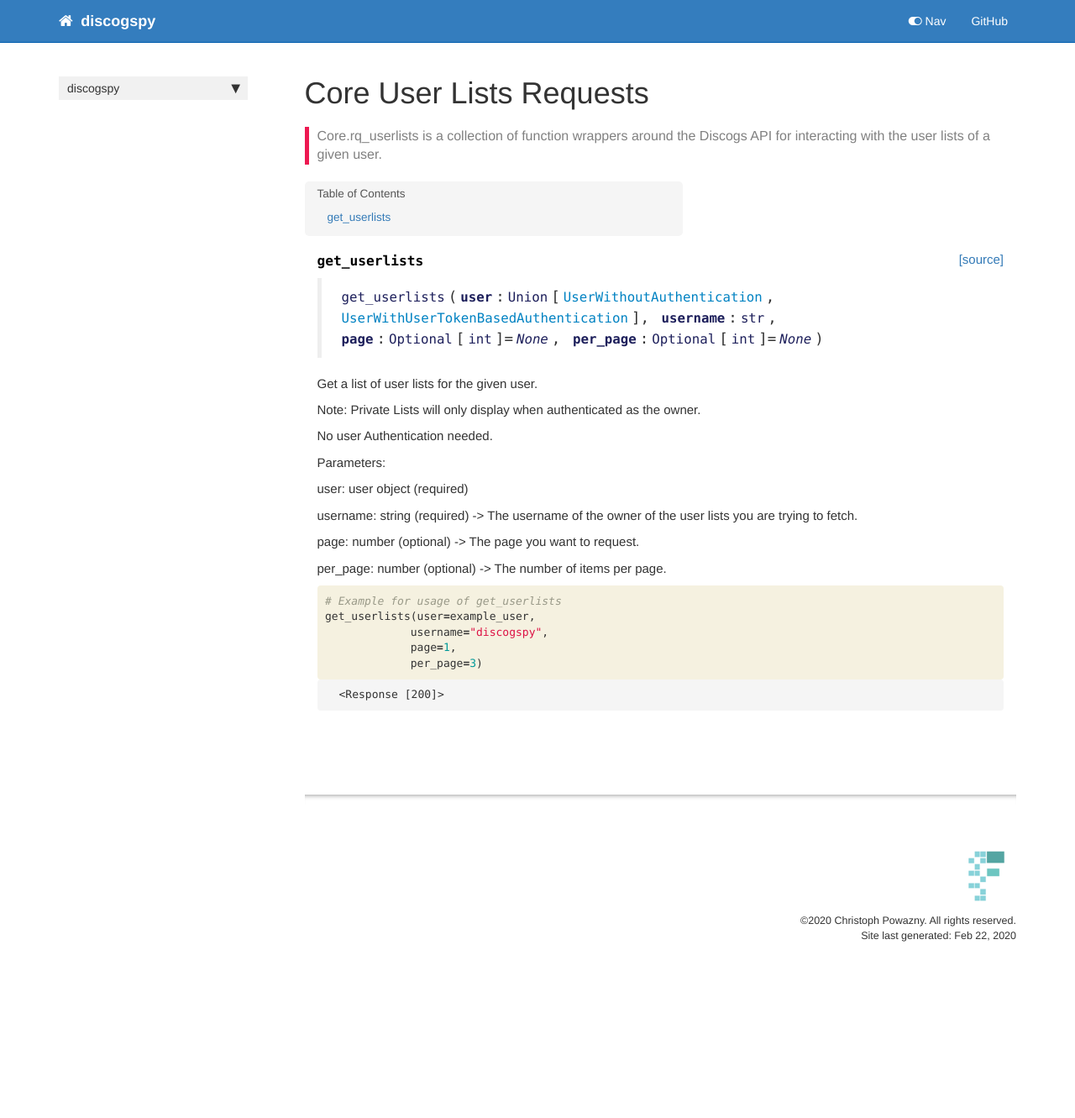
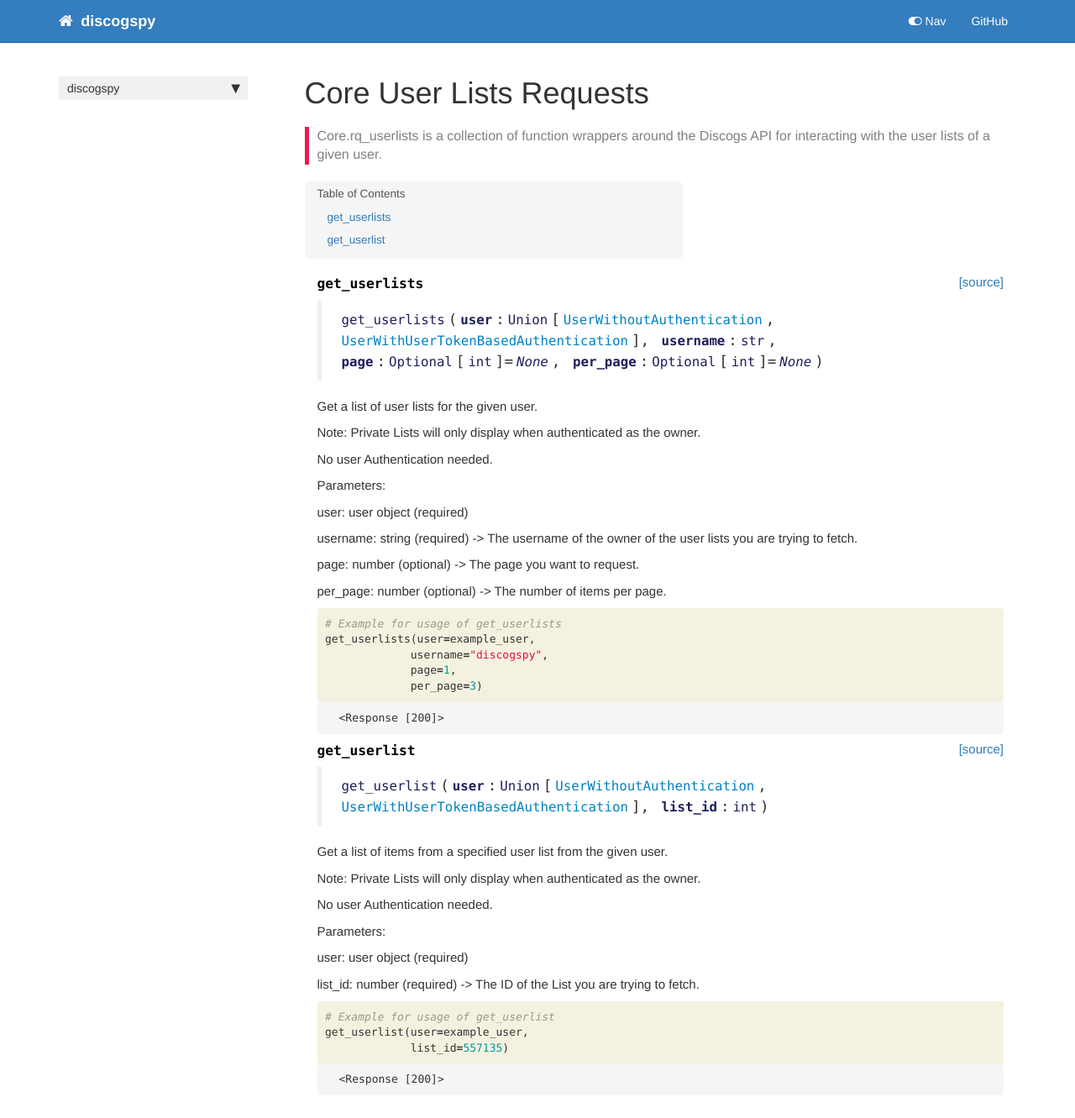
Before and after one commit to cpow-89/discogspy, a Jekyll site: the page built from docs/core.rq_userlists.html, in a window 1280 px wide and 1400 px high. Shown: the top 1331 px of the window at 84% size. Built offline with Jekyll 4.4.1, drawn with Linux system fonts in a browser that asks for light colours; nearby versions of some CDN libraries; comment, search, counter and statistics services are not loaded.

Commit message:
add get_userlist request

```diff
--- a/discogspy/__init__.py
+++ b/discogspy/__init__.py
@@ -1,2 +1,2 @@
 from .core import *
-__version__ = "0.5.0"
+__version__ = "0.6.0"
--- a/discogspy/_nbdev.py
+++ b/discogspy/_nbdev.py
@@ -16,6 +16,7 @@ index = {"BASE_URL": "00_core.constants.ipynb",
          "INVENTORY_URL": "00_core.constants.ipynb",
          "INVENTORY_EXPORT_URL": "00_core.constants.ipynb",
          "INVENTORY_UPLOAD_URL": "00_core.constants.ipynb",
+         "LISTS_URL": "00_core.constants.ipynb",
          "CurrAbbr": "00_core.constants.ipynb",
          "SortOptionsMaster": "00_core.constants.ipynb",
          "SortOptionsArtist": "00_core.constants.ipynb",
@@ -84,7 +85,8 @@ index = {"BASE_URL": "00_core.constants.ipynb",
          "change_notes_of_a_release_from_wantlist": "07_core.rq_wantlist.ipynb",
          "change_rating_of_a_release_from_wantlist": "07_core.rq_wantlist.ipynb",
          "delete_release_from_wantlist": "07_core.rq_wantlist.ipynb",
-         "get_userlists": "08_core.rq_userlists.ipynb"}
+         "get_userlists": "08_core.rq_userlists.ipynb",
+         "get_userlist": "08_core.rq_userlists.ipynb"}
 
 modules = ["core/constants.py",
            "core/discogs_user.py",
--- a/docs/core.constants.html
+++ b/docs/core.constants.html
@@ -51,6 +51,7 @@ summary: "Constants"
 <span class="n">INVENTORY_URL</span> <span class="o">=</span> <span class="sa">f</span><span class="s2">&quot;</span><span class="si">{BASE_URL}</span><span class="s2">/inventory&quot;</span>
 <span class="n">INVENTORY_EXPORT_URL</span> <span class="o">=</span> <span class="sa">f</span><span class="s2">&quot;</span><span class="si">{INVENTORY_URL}</span><span class="s2">/export&quot;</span>
 <span class="n">INVENTORY_UPLOAD_URL</span> <span class="o">=</span> <span class="sa">f</span><span class="s2">&quot;</span><span class="si">{INVENTORY_URL}</span><span class="s2">/upload&quot;</span>
+<span class="n">LISTS_URL</span> <span class="o">=</span> <span class="sa">f</span><span class="s2">&quot;</span><span class="si">{BASE_URL}</span><span class="s2">/lists&quot;</span>
 </pre></div>
 
     </div>
--- a/docs/core.rq_userlists.html
+++ b/docs/core.rq_userlists.html
@@ -93,5 +93,66 @@ summary: "Core.rq_userlists is a collection of function wrappers around the Disc
 </div>
 
 </div>
+<div class="cell border-box-sizing code_cell rendered">
+
+</div>
+<div class="cell border-box-sizing code_cell rendered">
+
+<div class="output_wrapper">
+<div class="output">
+
+<div class="output_area">
+
+
+<div class="output_markdown rendered_html output_subarea ">
+<h4 id="get_userlist" class="doc_header"><code>get_userlist</code><a href="https://github.com/cpow-89/discogspy/tree/master/discogspy/core/rq_userlists.py#L54" class="source_link" style="float:right">[source]</a></h4><blockquote><p><code>get_userlist</code>(<strong><code>user</code></strong>:<code>Union</code>[<a href="/discogspy/core.discogs_user#UserWithoutAuthentication"><code>UserWithoutAuthentication</code></a>, <a href="/discogspy/core.discogs_user#UserWithUserTokenBasedAuthentication"><code>UserWithUserTokenBasedAuthentication</code></a>], <strong><code>list_id</code></strong>:<code>int</code>)</p>
+</blockquote>
+<p>Get a list of items from a specified user list from the given user.</p>
+<p>Note: Private Lists will only display when authenticated as the owner.</p>
+<p>No user Authentication needed.</p>
+<p>Parameters:</p>
+<p>user: user object (required)</p>
+<p>list_id: number (required)
+    -&gt; The ID of the List you are trying to fetch.</p>
+
+</div>
+
+</div>
+
+</div>
+</div>
+
+</div>
+<div class="cell border-box-sizing code_cell rendered">
+<div class="input">
+
+<div class="inner_cell">
+    <div class="input_area">
+<div class=" highlight hl-ipython3"><pre><span></span><span class="c1"># Example for usage of get_userlist</span>
+<span class="n">get_userlist</span><span class="p">(</span><span class="n">user</span><span class="o">=</span><span class="n">example_user</span><span class="p">,</span>
+             <span class="n">list_id</span><span class="o">=</span><span class="mi">557135</span><span class="p">)</span>
+</pre></div>
+
+    </div>
+</div>
+</div>
+
+<div class="output_wrapper">
+<div class="output">
+
+<div class="output_area">
+
+
+
+<div class="output_text output_subarea output_execute_result">
+<pre>&lt;Response [200]&gt;</pre>
+</div>
+
+</div>
+
+</div>
+</div>
+
+</div>
     {% endraw %}
 </div>
```
Also changed, not shown: 5 other files.
